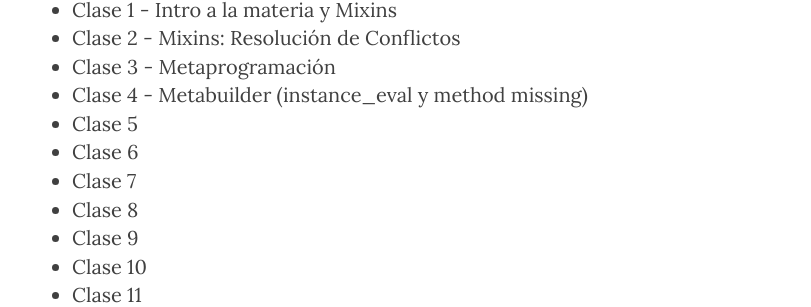
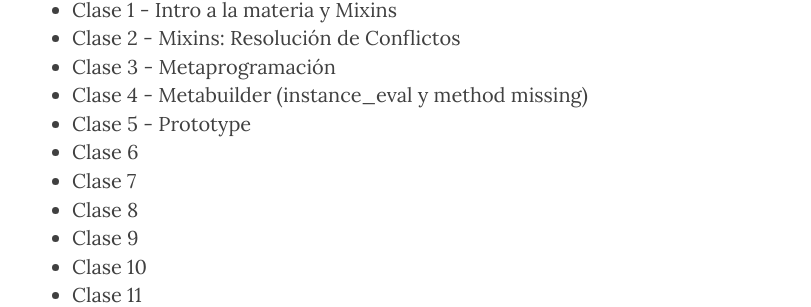
Before and after one commit to tadp-utn-frba/tadp-utn-frba.github.io, a Jekyll site: the page built from material.md, in a window 1280 px wide. Shown: the part 546-853 px from the top of the page, without its empty margins (233-1044 px from the left). Built offline with Jekyll 4.4.1, drawn with Linux system fonts in a browser that asks for light colours; nearby versions of some CDN libraries.

Commit message:
Update material.md

```diff
--- a/material.md
+++ b/material.md
@@ -10,7 +10,7 @@ permalink: /material/
 * [Clase 2 - Mixins: Resolución de Conflictos](https://docs.google.com/document/d/19mFtsjb3OE_9r9IejZMCRWrFPsQp6X3y-9RJz5OvHek/pub)
 * [Clase 3 - Metaprogramación](https://docs.google.com/document/d/1NSRc0soYPOuwh2KY8eU_ioG3GIhJFQgc0HLn4GxznV0)
 * [Clase 4 - Metabuilder (instance_eval y method missing)](https://docs.google.com/document/d/1xWP73pAz_PjVWP3vuSYv2kQfTlYFCzdAH-Yzs6Re0vQ/pub)
-* Clase 5
+* [Clase 5 - Prototype](https://docs.google.com/document/d/1UTn6Qzi_MyVQlxfezJa_6Fg_NuKYGfjTJ8fTvIq8CQQ/pub)
 * Clase 6
 * Clase 7
 * Clase 8
```
